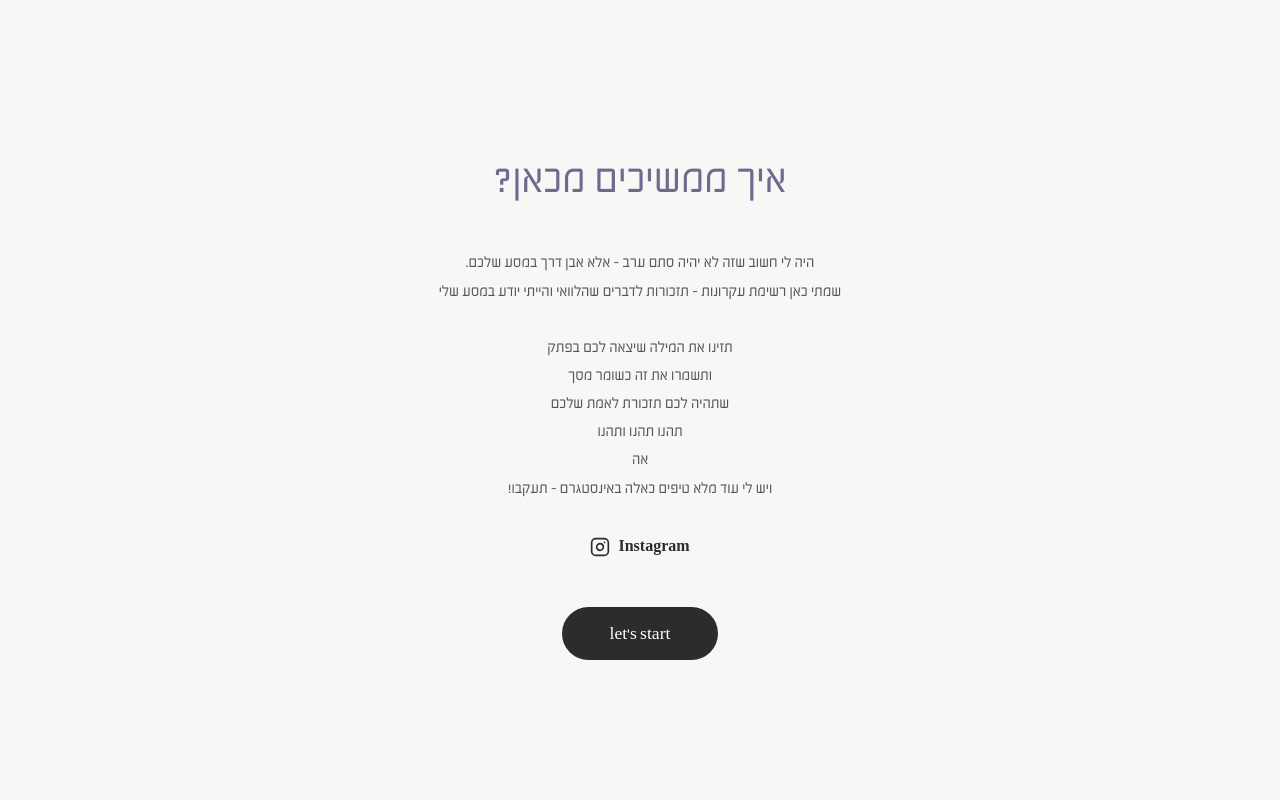
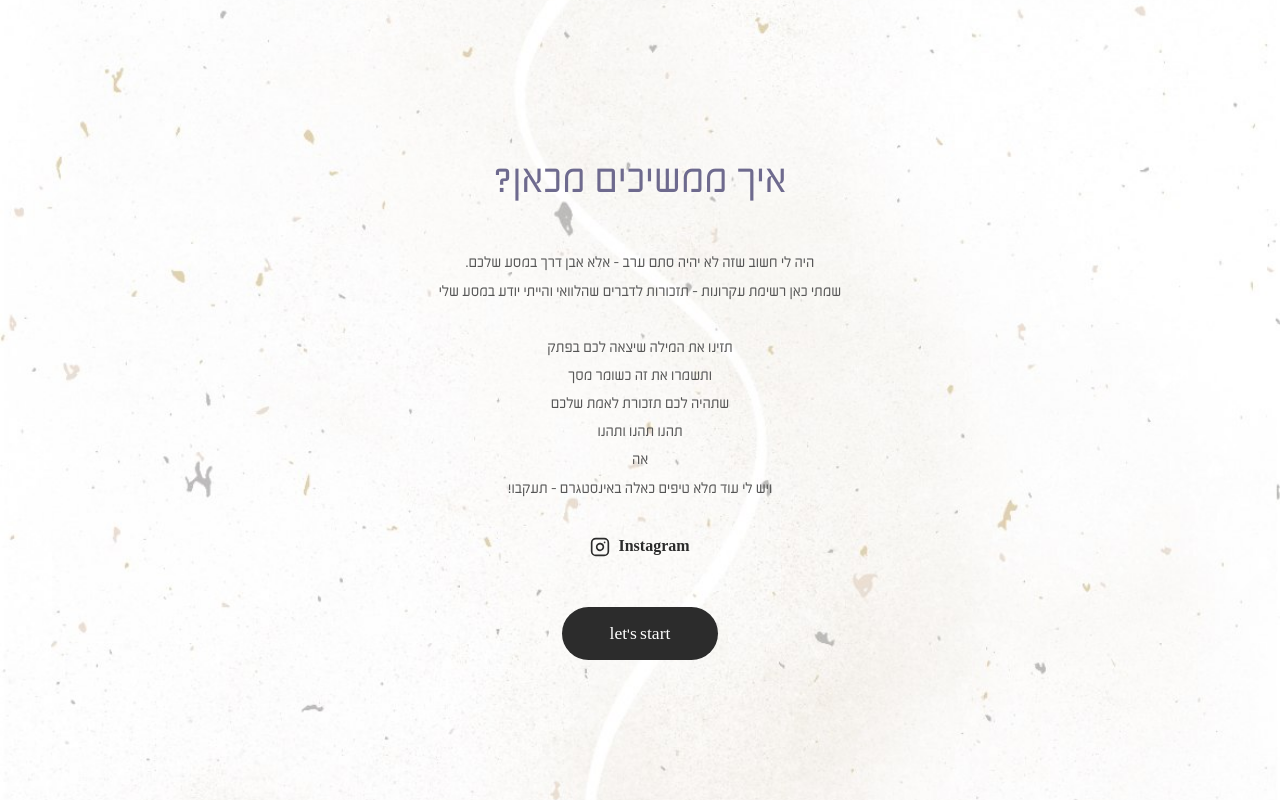
Before and after one commit to MenachemZeivald/DJ-project, a plain HTML site: page index.html in a window 1280 px wide. Drawn offline with Linux system fonts and the light colour scheme.

Commit message:
style: remove background-color from body and modal elements

```diff
--- a/style.css
+++ b/style.css
@@ -25,7 +25,6 @@ body {
     background-size: cover;
     background-position: center;
     background-repeat: no-repeat;
-    background-color: var(--bg-color);
     color: var(--text-color);
     line-height: 1.6;
     height: 100vh;
@@ -47,7 +46,6 @@ body {
     opacity: 0;
     visibility: hidden;
     transition: opacity 0.5s ease, visibility 0.5s;
-    background-color: var(--bg-color);
     overflow-y: auto;
 }
 
```
